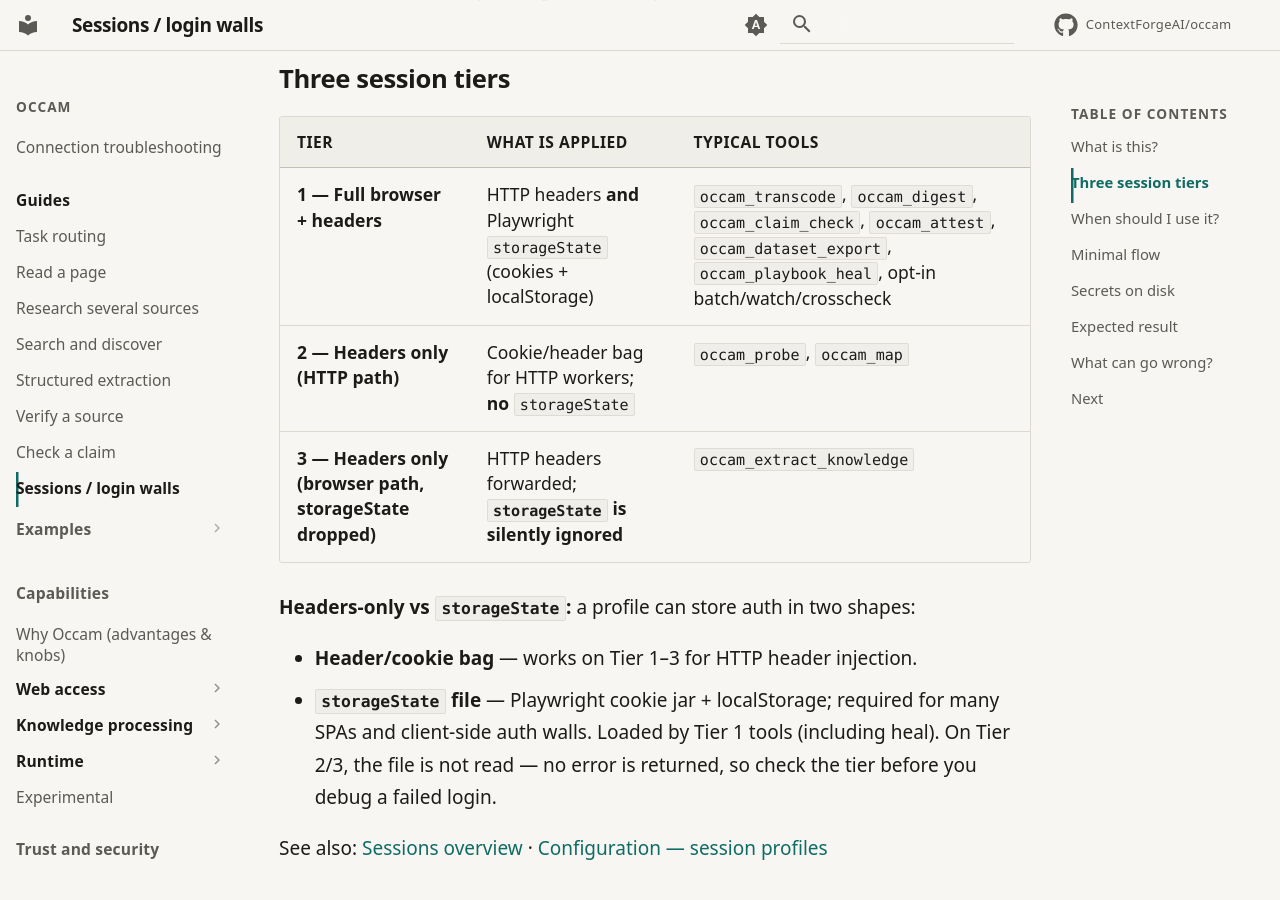
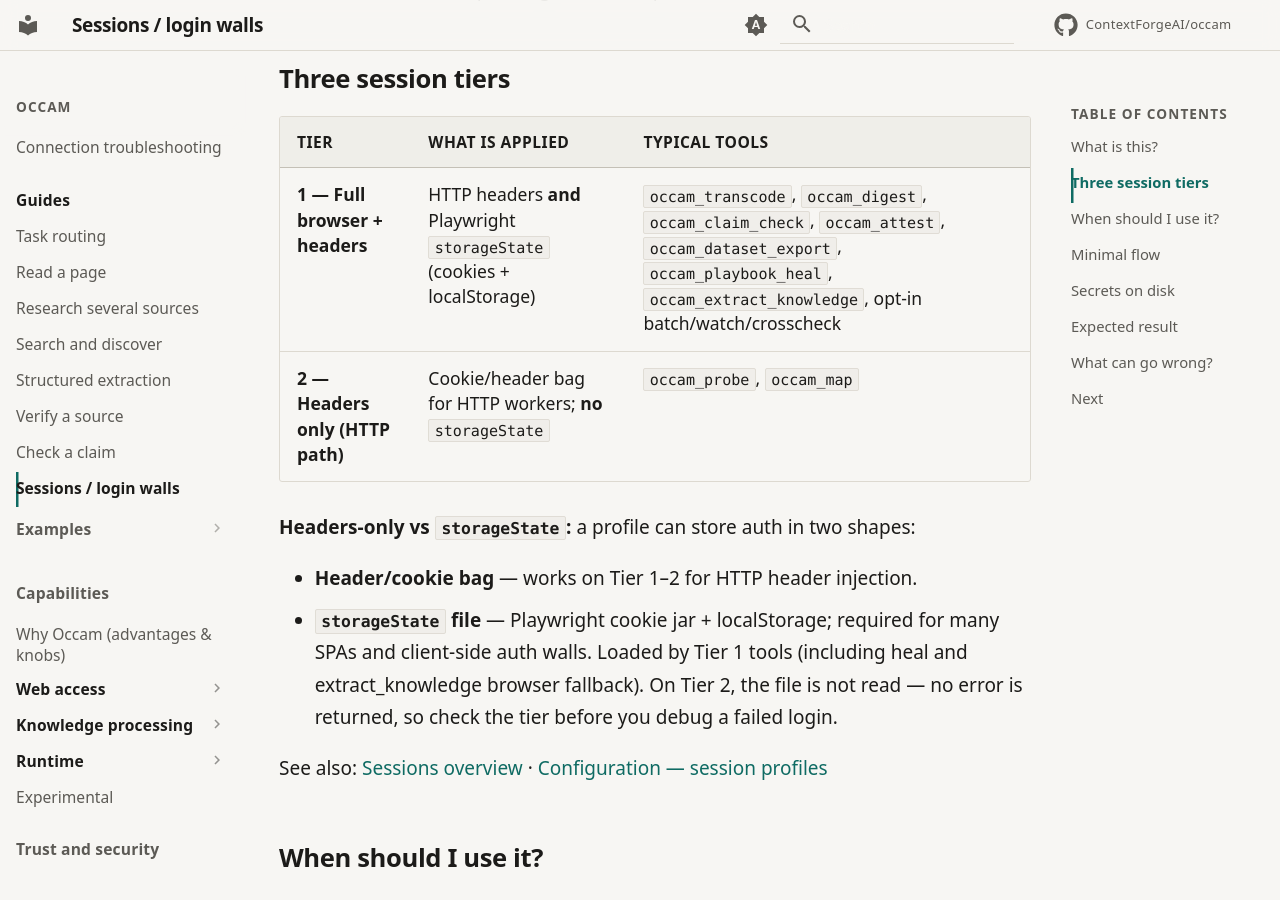
Before and after one commit to ContextForgeAI/occam, an MkDocs documentation site: the page built from docs/guides/sessions.md, in a window 1280 px wide and 900 px high, scrolled down 402 px. Built offline with MkDocs 1.6.1 and Material for MkDocs 9.7.7, drawn with Linux system fonts in a browser that asks for light colours; comment, search, counter and statistics services are not loaded; some of the changed text lies outside the part shown.

Commit message:
feat(extract): forward session storageState on knowledge browser fallback (#40)
occam_extract_knowledge CSS browser fallback now loads Playwright storageState like transcode/heal.

```diff
--- a/docs/guides/sessions.md
+++ b/docs/guides/sessions.md
@@ -10,14 +10,13 @@
 
 | Tier | What is applied | Typical tools |
 |------|-----------------|---------------|
-| **1 — Full browser + headers** | HTTP headers **and** Playwright `storageState` (cookies + localStorage) | `occam_transcode`, `occam_digest`, `occam_claim_check`, `occam_attest`, `occam_dataset_export`, `occam_playbook_heal`, opt-in batch/watch/crosscheck |
+| **1 — Full browser + headers** | HTTP headers **and** Playwright `storageState` (cookies + localStorage) | `occam_transcode`, `occam_digest`, `occam_claim_check`, `occam_attest`, `occam_dataset_export`, `occam_playbook_heal`, `occam_extract_knowledge`, opt-in batch/watch/crosscheck |
 | **2 — Headers only (HTTP path)** | Cookie/header bag for HTTP workers; **no** `storageState` | `occam_probe`, `occam_map` |
-| **3 — Headers only (browser path, storageState dropped)** | HTTP headers forwarded; **`storageState` is silently ignored** | `occam_extract_knowledge` |
 
 **Headers-only vs `storageState`:** a profile can store auth in two shapes:
 
-- **Header/cookie bag** — works on Tier 1–3 for HTTP header injection.
-- **`storageState` file** — Playwright cookie jar + localStorage; required for many SPAs and client-side auth walls. Loaded by Tier 1 tools (including heal). On Tier 2/3, the file is not read — no error is returned, so check the tier before you debug a failed login.
+- **Header/cookie bag** — works on Tier 1–2 for HTTP header injection.
+- **`storageState` file** — Playwright cookie jar + localStorage; required for many SPAs and client-side auth walls. Loaded by Tier 1 tools (including heal and extract_knowledge browser fallback). On Tier 2, the file is not read — no error is returned, so check the tier before you debug a failed login.
 
 See also: [Sessions overview](../sessions.md) · [Configuration — session profiles](../configuration.md#session-profiles)
 
@@ -68,10 +67,10 @@
 
 | Symptom | Likely cause |
 |---------|--------------|
-| Still `requires_login` | Expired cookies, wrong profile id, or Tier 2/3 tool with `storageState`-only auth |
+| Still `requires_login` | Expired cookies, wrong profile id, or Tier 2 tool (`probe`/`map`) with `storageState`-only auth |
 | `session_profile_not_found` | Id missing under `OCCAM_SESSIONS_ROOT` |
 | `captcha_or_challenge` | CAPTCHA or bot wall — Occam does **not** solve CAPTCHAs; sessions carry *your* state only |
-| Silent auth failure on heal/extract | Tier 3 dropped `storageState`; use transcode first or ensure cookie headers are enough |
+| Auth works on transcode but not probe/map | Expected — Tier 2 never loads `storageState` |
 
 ## Next
 
```
Also changed, not shown: CHANGELOG.md (+2 -1 lines), docs/examples/session-profile.md (+2 -2 lines), docs/guides/structured-extraction.md (+1 -1 lines), docs/handbook/06-when-acquisition-is-hard.md (+2 -4 lines), docs/handbook/13-typed-field-extraction.md (+1 -1 lines), 4 other files.
